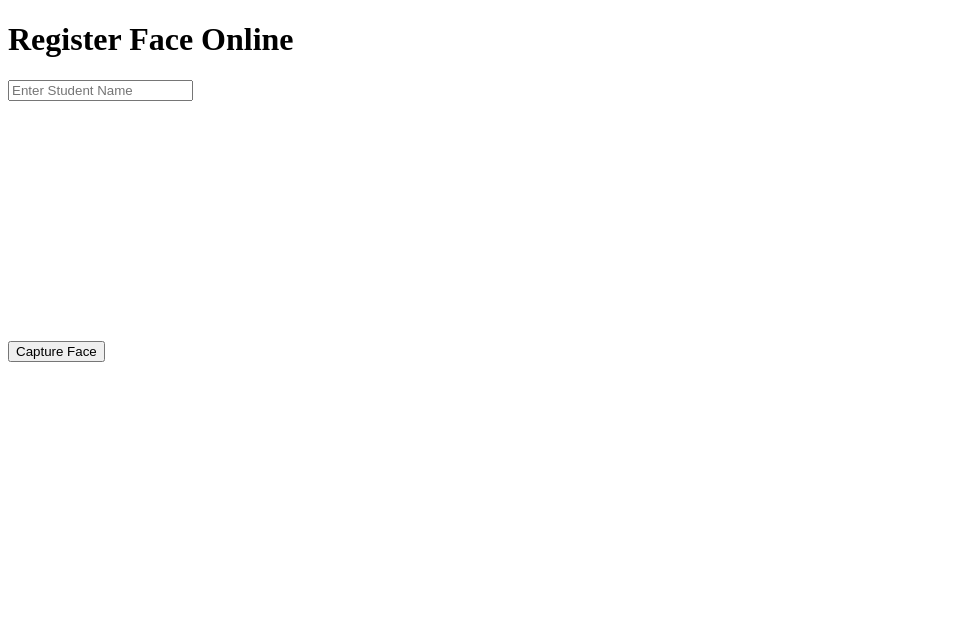
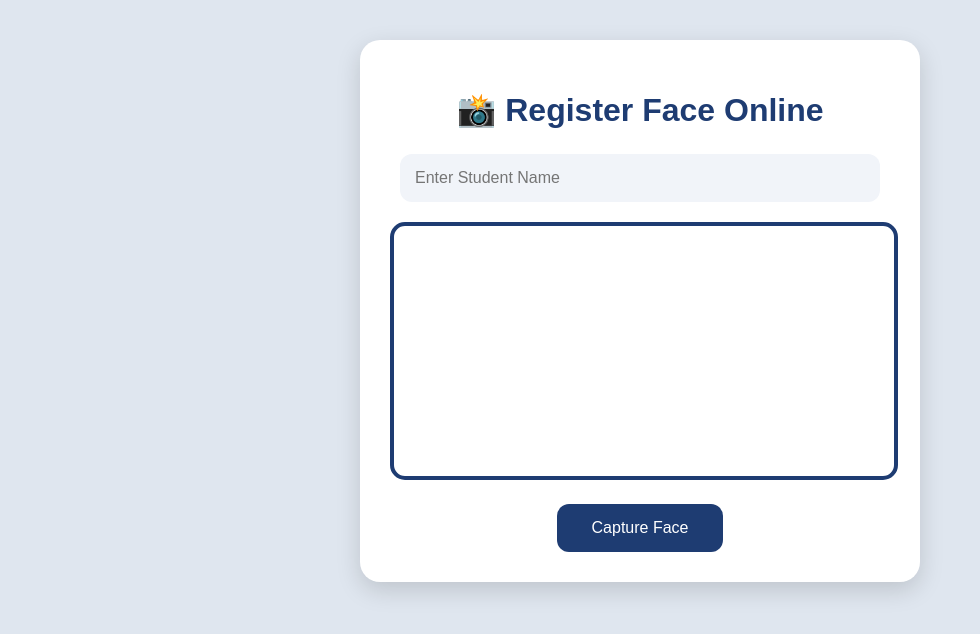
Before and after one commit to gyashica1hub/Smart-Attendance-System, a Flask app: page /camera in a window 1280 px wide. Shown: the top 634 px of the page, without its empty margins (0-980 px from the left). Run offline with Flask 3, Linux system fonts and the light colour scheme.

Commit message:
improved camera UI

```diff
--- a/templates/camera.html
+++ b/templates/camera.html
@@ -2,44 +2,106 @@
 <html>
 <head>
     <title>Register Face</title>
+
+    <style>
+        body{
+            margin:0;
+            padding:0;
+            font-family:Arial;
+            background:#dfe6ef;
+        }
+
+        .container{
+            width:500px;
+            margin:40px auto;
+            background:white;
+            padding:30px;
+            border-radius:20px;
+            box-shadow:0 8px 25px rgba(0,0,0,0.15);
+            text-align:center;
+        }
+
+        h1{
+            color:#1e3c72;
+            margin-bottom:25px;
+        }
+
+        input{
+            width:90%;
+            padding:15px;
+            margin-bottom:20px;
+            border:none;
+            border-radius:12px;
+            background:#f1f4f9;
+            font-size:16px;
+        }
+
+        video{
+            width:100%;
+            border-radius:15px;
+            margin-bottom:20px;
+            border:4px solid #1e3c72;
+        }
+
+        button{
+            background:#1e3c72;
+            color:white;
+            border:none;
+            padding:15px 35px;
+            font-size:16px;
+            border-radius:12px;
+            cursor:pointer;
+            transition:0.3s;
+        }
+
+        button:hover{
+            background:#16325c;
+        }
+
+    </style>
 </head>
 <body>
 
-<h1>Register Face Online</h1>
+<div class="container">
 
-<input type="text" id="student_name" placeholder="Enter Student Name">
+    <h1>📸 Register Face Online</h1>
 
-<br><br>
+    <input type="text"
+           id="student_name"
+           placeholder="Enter Student Name">
 
-<video id="video" width="400" autoplay></video>
+    <video id="video" autoplay></video>
 
-<br><br>
+    <button onclick="captureFace()">
+        Capture Face
+    </button>
 
-<button onclick="captureFace()">Capture Face</button>
+    <canvas id="canvas" style="display:none;"></canvas>
 
-<canvas id="canvas" style="display:none;"></canvas>
+</div>
 
 <script>
 
-navigator.mediaDevices.getUserMedia({ video: true })
-.then(function(stream) {
-    document.getElementById('video').srcObject = stream;
+navigator.mediaDevices.getUserMedia({video:true})
+.then(function(stream){
+    document.getElementById('video').srcObject=stream;
 });
 
 function captureFace(){
 
-    let canvas = document.getElementById('canvas');
-    let video = document.getElementById('video');
+    let canvas=document.getElementById('canvas');
+    let video=document.getElementById('video');
 
-    canvas.width = video.videoWidth;
-    canvas.height = video.videoHeight;
+    canvas.width=video.videoWidth;
+    canvas.height=video.videoHeight;
 
-    let ctx = canvas.getContext('2d');
+    let ctx=canvas.getContext('2d');
+
     ctx.drawImage(video,0,0);
 
-    let image = canvas.toDataURL('image/jpeg');
+    let image=canvas.toDataURL('image/jpeg');
 
-    let student_name = document.getElementById('student_name').value;
+    let student_name=document.getElementById('student_name').value;
 
     fetch('/save_face',{
 
```
